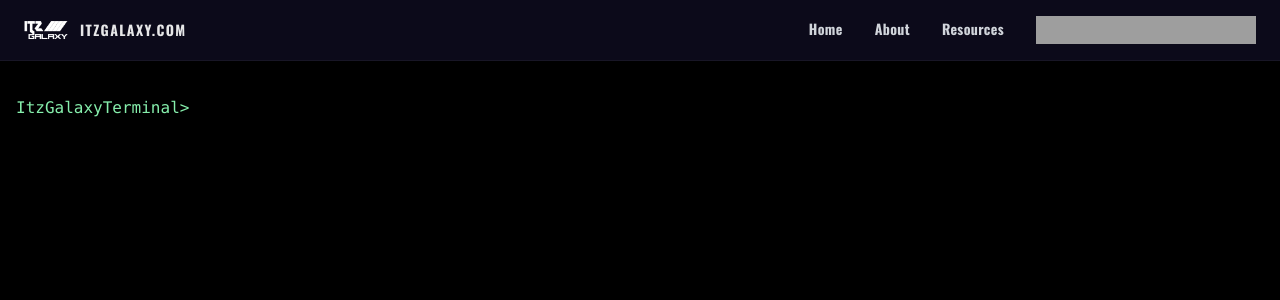
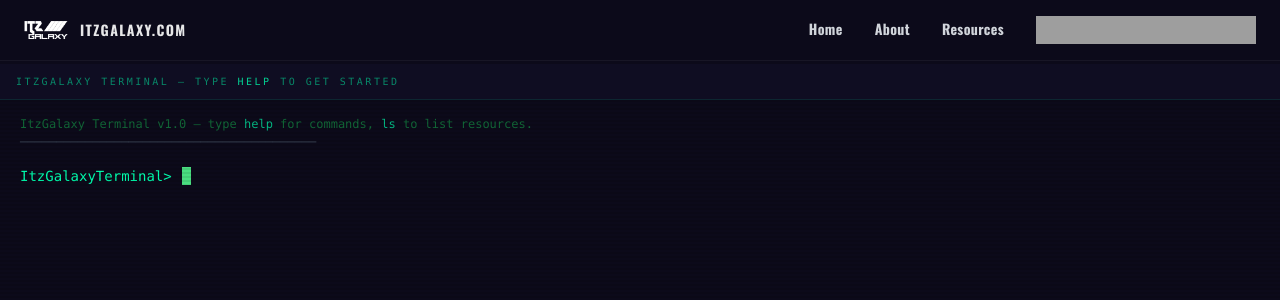
Before and after one commit to PixlGalaxy/ItzGalaxy, a React (Vite) app in the folder frontend/: page /terminal in a window 1280 px wide. Shown: the top 300 px of the page. Built offline with nearby package versions, Linux system fonts and the light colour scheme; grey boxes are pictures that could not be loaded; the HTML template or start-up script is replaced by a standard one.

Commit message:
chore(frontend): update Terminal

```diff
--- a/frontend/src/pages/Terminal.tsx
+++ b/frontend/src/pages/Terminal.tsx
@@ -5,7 +5,7 @@ type ItemType = "dir" | "file" | "link";
 interface Leaf {
   url?: string;
   desc?: string;
-  type?: ItemType;   // "dir" | "file" | "link"
+  type?: ItemType;
   [key: string]: any;
 }
 
@@ -23,7 +23,7 @@ export default function Terminal() {
   const [loading, setLoading] = useState(true);
 
   const scrollRef = useRef<HTMLDivElement>(null);
-  const inputRef  = useRef<HTMLInputElement>(null);
+  const inputRef = useRef<HTMLInputElement>(null);
 
   useEffect(() => {
     fetch("/console/commands.json")
@@ -44,9 +44,7 @@ export default function Terminal() {
     return path.reduce<Leaf | undefined>((acc, k) => {
       if (!acc) return undefined;
       const next = acc[k];
-      if (typeof next === "object") {
-        return next as Leaf;
-      }
+      if (typeof next === "object") return next as Leaf;
       return undefined;
     }, tree as Leaf);
   }
@@ -60,7 +58,6 @@ export default function Terminal() {
     const out: Tree = {};
     Object.entries(obj).forEach(([k, v]) => {
       const key = k.toLowerCase();
-
       if (v && typeof v === "object" && !v.url) {
         out[key] = { type: "dir", ...normalize(v as Tree) };
       } else {
@@ -76,23 +73,21 @@ export default function Terminal() {
   const ls = () => {
     const dir = path.length ? node : (tree as Leaf);
     if (!dir) return push("Empty.");
-
-
     Object.entries(dir).forEach(([k, val]) => {
       if (k === "type" || k === "url" || k === "desc") return;
       const leaf = val as Leaf;
-      if (leaf.type === "dir")  push(`DIR  ${k}`);
-      else if (leaf.type === "file") push(`FILE ${k}`);
-      else push(`LINK ${k}`);
+      if (leaf.type === "dir") push(`\x1b DIR  ${k}`);
+      else if (leaf.type === "file") push(`\x1b FILE ${k}`);
+      else push(`\x1b LINK ${k}`);
     });
   };
 
   const help = () => {
-    push("Built‑in commands:");
+    push("Built-in commands:");
     push("  ls                list directory");
-    push("  cd <dir> / cd ..  change directory");
-    push("  clear             clear screen");
-    push("  <cmd> -help       command description");
+    push("  cd <dir> / cd ..  navigate directories");
+    push("  clear             clear the screen");
+    push("  <cmd> -help       show command description");
   };
 
   function run(raw: string) {
@@ -101,50 +96,27 @@ export default function Terminal() {
     push(`${prompt} ${line}`);
 
     const args = line.toLowerCase().split(/\s+/);
-    const cmd  = args[0];
+    const cmd = args[0];
 
-    if (cmd === "clear") {
-      setHistory([]);
-      return;
-    }
-    if (cmd === "help") {
-      help();
-      return;
-    }
-    if (cmd === "ls") {
-      ls();
-      return;
-    }
+    if (cmd === "clear") { setHistory([]); return; }
+    if (cmd === "help") { help(); return; }
+    if (cmd === "ls") { ls(); return; }
 
     if (cmd === "cd") {
       const tgt = args[1];
-      if (!tgt) {
-        push("Usage: cd <directory>");
-        return;
-      }
-      if (tgt === "/" || tgt === "~") {
-        setPath([]);
-        return;
-      }
-      if (tgt === ".." || tgt === "exit") {
-        setPath((p) => p.slice(0, -1));
-        return;
-      }
+      if (!tgt) { push("Usage: cd <directory>"); return; }
+      if (tgt === "/" || tgt === "~") { setPath([]); return; }
+      if (tgt === ".." || tgt === "exit") { setPath((p) => p.slice(0, -1)); return; }
 
       const newPath = [...path, tgt];
       const exists = newPath.reduce<Leaf | undefined>((acc, k) => {
         if (!acc) return undefined;
         const next = acc[k];
-        if (typeof next === "object") {
-          return next as Leaf;
-        }
+        if (typeof next === "object") return next as Leaf;
         return undefined;
       }, tree as Leaf);
 
-      if (exists?.type === "dir") {
-        setPath(newPath);
-        return;
-      }
+      if (exists?.type === "dir") { setPath(newPath); return; }
       push(`Directory '${tgt}' not found.`);
       return;
     }
@@ -157,10 +129,7 @@ export default function Terminal() {
     if (node) {
       const item = node[cmd] as Leaf | undefined;
       if (item?.url) {
-        if (args[1] === "-help") {
-          push(item.desc || "No description.");
-          return;
-        }
+        if (args[1] === "-help") { push(item.desc || "No description."); return; }
         if (item.type === "file") {
           const a = document.createElement("a");
           a.href = item.url;
@@ -186,40 +155,77 @@ export default function Terminal() {
   };
 
   const onKeyDown = (e: React.KeyboardEvent<HTMLInputElement>) => {
-    if (e.key === "ArrowUp" || e.key === "ArrowDown") {
-      e.preventDefault();
-    }
+    if (e.key === "ArrowUp" || e.key === "ArrowDown") e.preventDefault();
   };
 
   if (loading) {
     return (
-      <div className="h-screen bg-black text-green-400 flex items-center justify-center pt-24">
-        <p className="animate-pulse">Loading ItzGalaxyTerminal…</p>
+      <div className="h-screen bg-[#0c0a1a] flex items-center justify-center pt-16 font-mono">
+        <div className="text-center">
+          <div className="flex items-center gap-3 text-green-400 text-lg mb-2">
+            <span className="animate-pulse">Loading ItzGalaxyTerminal</span>
+            <span className="terminal-cursor" />
+          </div>
+          <p className="text-gray-600 text-xs tracking-widest uppercase">Initializing...</p>
+        </div>
       </div>
     );
   }
 
   return (
-    <div className="h-screen bg-black text-green-400 font-mono pt-24 flex flex-col">
-      <div ref={scrollRef} className="flex-1 overflow-y-auto px-4 space-y-1">
-        {history.map((l, i) => (
-          <div key={i} className="whitespace-pre-wrap">
+    <div className="h-screen bg-[#0c0a1a] flex flex-col pt-16 font-mono overflow-hidden">
+
+      {/* ── Title bar ──────────────────────────────────────────────── */}
+      <div className="flex-shrink-0 flex items-center px-4 py-2.5 bg-[#0f0d22] border-b border-[#00ffae]/10">
+        <span className="text-[10px] text-[#00ffae]/50 tracking-[0.25em] uppercase select-none">
+          ItzGalaxy Terminal — type <span className="text-[#00ffae]/80">help</span> to get started
+        </span>
+      </div>
+
+      {/* ── Output + Input ─────────────────────────────────────────── */}
+      <div
+        ref={scrollRef}
+        className="flex-1 overflow-y-auto px-5 py-4 space-y-1 terminal-scanline relative"
+        onClick={() => inputRef.current?.focus()}
+      >
+        {/* Welcome message */}
+        {history.length === 0 && (
+          <div className="text-green-600/60 text-xs mb-4 select-none space-y-0.5">
+            <p>ItzGalaxy Terminal v1.0 — type <span className="text-[#00ffae]/70">help</span> for commands, <span className="text-[#00ffae]/70">ls</span> to list resources.</p>
+            <p className="text-gray-700">─────────────────────────────────────────</p>
+          </div>
+        )}
+
+        {history.map((l, i) => {
+          const isPromptLine = l.startsWith("ItzGalaxy");
+          return (
+            <div
+              key={i}
+              className={`whitespace-pre-wrap text-sm leading-snug ${
+                isPromptLine ? "text-green-300" : "text-green-500/80"
+              }`}
+            >
               {l}
             </div>
-        ))}
+          );
+        })}
 
-        <form onSubmit={submit} className="flex items-center gap-2">
-          <span className="text-green-300">{prompt}</span>
+        <form onSubmit={submit} className="flex items-center gap-2 mt-1">
+          <span className="text-[#00ffae] text-sm whitespace-nowrap select-none">{prompt}</span>
+          {/* Wrapper: real input (invisible) over visible text + cursor */}
+          <div className="relative flex items-center flex-1 min-w-0">
             <input
               ref={inputRef}
               value={input}
               onChange={(e) => setInput(e.target.value)}
               onKeyDown={onKeyDown}
-            className="flex-1 bg-transparent outline-none text-green-400
-                       after:content-[''] after:inline-block after:w-2 after:h-4
-                       after:bg-green-400 after:animate-pulse"
+              className="absolute inset-0 w-full bg-transparent outline-none text-transparent caret-transparent"
               autoComplete="off"
+              spellCheck={false}
             />
+            <span className="text-green-300 text-sm whitespace-pre">{input}</span>
+            <span className="terminal-cursor" />
+          </div>
         </form>
       </div>
     </div>
```
Lines whose indentation alone changed are shown as unchanged.
